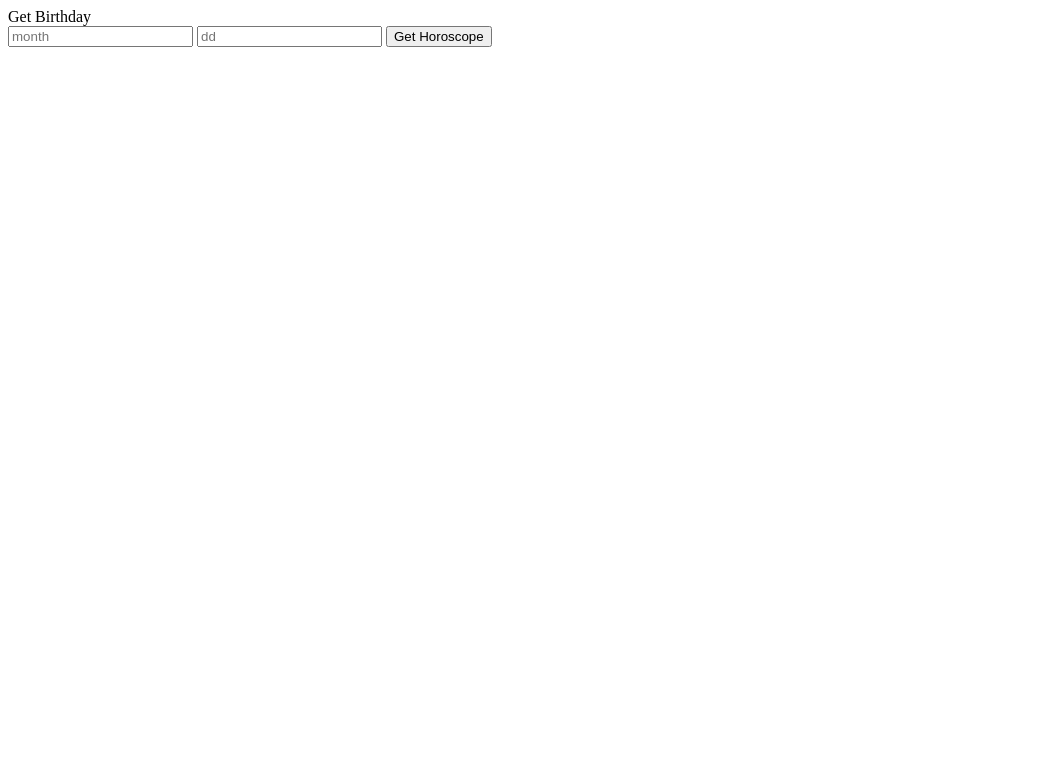
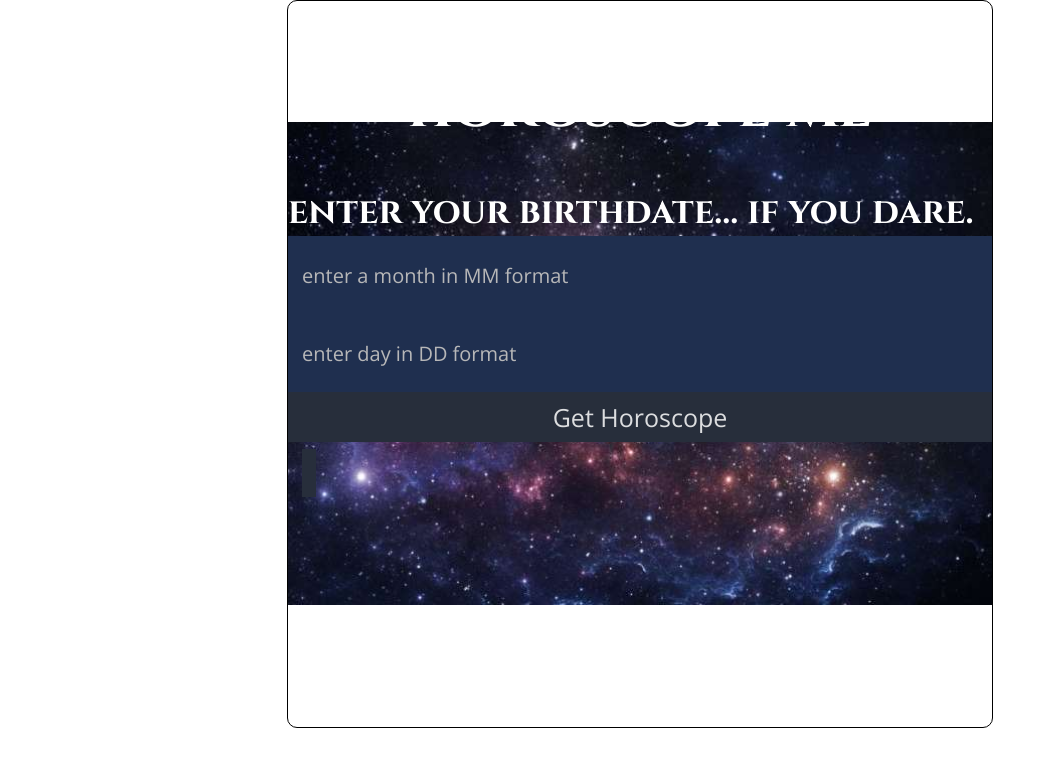
Before and after one commit to nnennandukwe/horoscope-me-app, a plain HTML site: page index.html in a window 1280 px wide. Both pictures are taken after a click on the button "Get Horoscope". Shown: the whole page, without its empty margins (0-1048 px from the left). Drawn offline with nearby package versions, Linux system fonts and the light colour scheme.

Commit message:
prettified the app

```diff
--- /dev/null
+++ b/css/style.css
@@ -0,0 +1,74 @@
+html{
+	background-image:url('../img/universe-background.jpg');
+	background-repeat:no-repeat;
+	background-size: 55%;
+	background-position: center;
+}
+
+body{
+	width:55%;
+	margin:auto;
+	padding-top:2%;
+	font-family: 'Cinzel', serif;
+	border:solid 1px;
+	border-radius:10px;
+	height:700px;
+}
+h1{
+	color:white;
+	text-align:center;
+	font-size:60px;
+}
+.tagline{
+	color:white;
+	font-size:36px;
+	font-weight:700;
+}
+
+.message-appear{
+	width:100%;
+	padding:2%;
+	height:50px;
+	border:none;
+	background-color:#272E3B;
+	border-radius:0px;
+	visibility:hidden;
+}
+.message-appear span{
+	font-size:25px;
+	color:#DCDDDF;
+	padding:1%;
+	font-family: 'Open Sans', sans-serif;
+	visibility:hidden;
+}
+
+input{
+	width:96%;
+	padding:2%;
+	height:50px;
+	font-size:20px;
+	background-color:#1F2F4F;
+	border:none;
+	color:#DCDDDF;
+	font-family: 'Open Sans', sans-serif;
+}
+input::placeholder{
+	font-size:20px;
+	color:#B7B7B8;
+}
+button{
+	width:100%;
+	padding:2%;
+	color:#DCDDDF;
+	height:50px;
+	border:none;
+	font-size:25px;
+	padding:1%;
+	background-color:#272E3B;
+	border-radius:0px;
+	font-family: 'Open Sans', sans-serif;
+}
+input:focus,
+button:focus{
+	outline:none;
+}
--- a/index.html
+++ b/index.html
@@ -3,14 +3,20 @@
 <head>
   <meta charset="utf-8">
   <meta name="viewport" content="width=device-width">
+  <link rel="stylesheet" href="css/style.css">
+  <link href="https://fonts.googleapis.com/css?family=Cinzel:400,700,900" rel="stylesheet">
+  <link href="https://fonts.googleapis.com/css?family=Open+Sans:400,700" rel="stylesheet">
   <title>Horoscope App</title>
 </head>
 <body>
-    <span>Get Birthday</span><br>
-    <input type="number" placeholder="month" id="month">
-    <input type="number" placeholder="dd" id="day">
+	<h1>horoscope me</h1>
+    <span class="tagline">enter your birthdate... if you dare.</span><br>
+    <input type="number" placeholder="enter a month in MM format" id="month">
+    <input type="number" placeholder="enter day in DD format" id="day">
     <button type="submit">Get Horoscope</button>
-    <span></span>
+    <div class="message-appear">
+    <span class="message-appear" id="message-appear"></span>
+	</div>
 
 <script type="text/javascript" src="js/main.js"></script>
 </body>
--- a/js/main.js
+++ b/js/main.js
@@ -3,6 +3,7 @@ document.getElementsByTagName("button")[0].onclick = getHoroscope;
 
 function getHoroscope(){
 
+  document.getElementById("message-appear").style.visibility = "visible";
   // define variables that get values from the month and day inputs and parse as floats
     var userMonth = parseFloat(document.getElementById("month").value),
       userDay = parseFloat(document.getElementById("day").value);
```
Also changed, not shown: img/universe-background.jpg (added).
